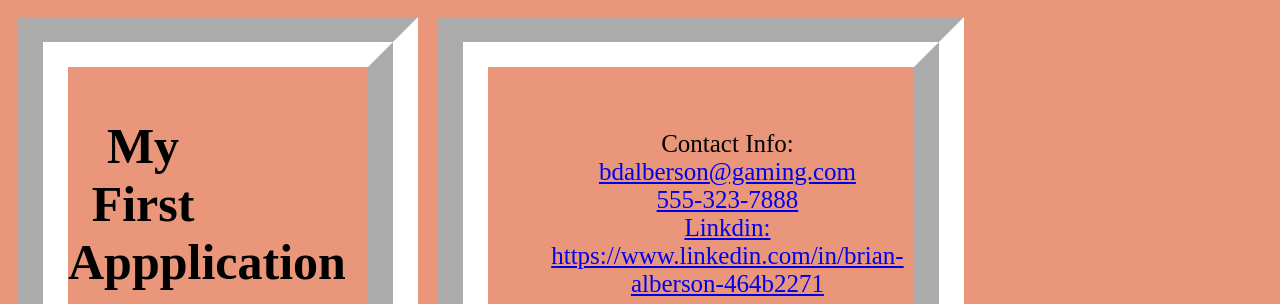
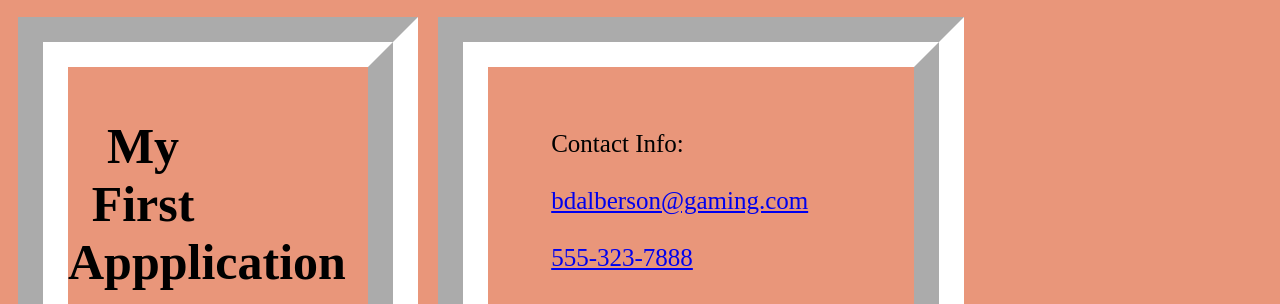
Before and after one commit to bdalberson/Course2Biopage, a plain HTML site: page index.html in a window 1280 px wide. Shown: the part 679-983 px from the top of the page. Drawn offline with Linux system fonts and the light colour scheme.

Commit message:
FIXED flexbox wrapping

```diff
--- a/assets/style.css
+++ b/assets/style.css
@@ -32,12 +32,12 @@
 .space-cointainer{
   display: flex;
   flex: 1 0 900px;
-  flex-direction: column;
+  flex-direction: row;
   flex-wrap: wrap;
 }
 .contact{
   display: flex;
-  flex-direction: column;
+  flex-direction: row;
   flex-wrap: wrap;
   padding: 5%;
   font-size: 25px;
@@ -46,6 +46,8 @@
 
 .space {
   display: flex;
+  flex-direction: row;
+  flex-wrap: wrap;
 }
 
 .image{
@@ -57,12 +59,11 @@ div{
   width: 300px;
   border: 50px;
   display: flex;
-  flex-direction: column;
+  flex-direction: row;
   flex-wrap: wrap;
   border-color:white;
   padding: 10x;
   margin: 10px;
-  display: space;
   border-style: groove;
 }
 
```
